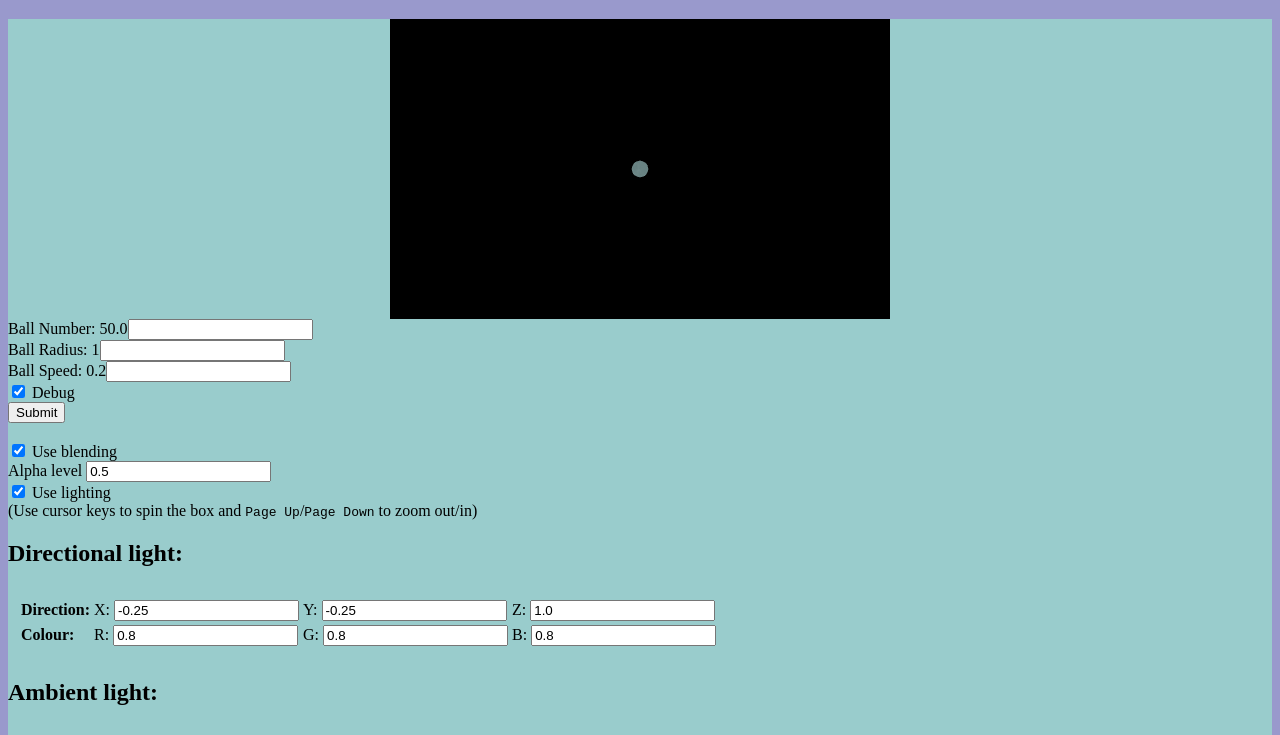
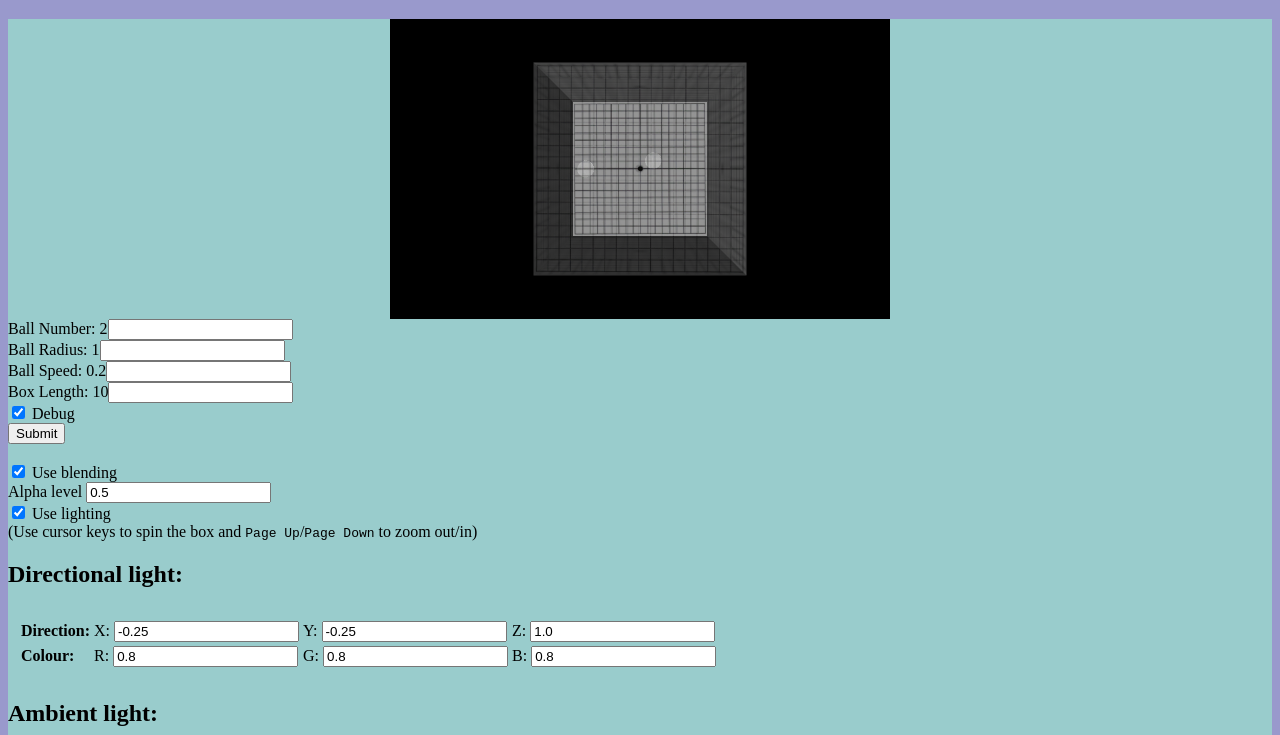
Before and after one commit to cdaniels/Collision-Simulation, a plain HTML site: page WebGL collisions/project.html in a window 1280 px wide. Shown: the part 61-796 px from the top of the page. Drawn offline with nearby package versions, Linux system fonts and the light colour scheme; animation ran at ten frames a second; files whose address does not match are found by name.

Commit message:
modified collision detection and added box length form to html

```diff
--- a/WebGL collisions/objects.js
+++ b/WebGL collisions/objects.js
@@ -16,26 +16,24 @@ function getRandomArbitary (min, max) {
     return Math.random() * (max - min) + min;
 }
 
-function initWorldObjects(particle_num) {
+function initWorldObjects() {
 	var ball_num =  $("#ball_number").html();
-	//var ball_num = particle_num;
-
-	//var ball_num = 20;
-	var pRange = 4.0;
-	//var vRange = 0.5;
-	//var speed = 0.2;
-	//var speed =  $("#ball_speed").html();
+	var bound = $("#box_length").html();
+	var pRange = bound;
 	var vRange = $("#ball_speed").html();
-	console.log(vRange);
+	console.log("box_length is: " + bound);
+	console.log("pRange is: " + pRange);
+	console.log("vRange is: " + vRange);
 	if(document.getElementById("debug").checked){
 		// special debug mode for testing collision between two balls
 		ball_num = 2;
+		$("#ball_number").html(ball_num);
 		var V1 = vec3.fromValues(0,0,0);
 		var V2 = vec3.fromValues(0,0,0);
 		posV.push(V1);
 		velV.push(V2);
-		var V1 = vec3.fromValues(1,1,0);
-		var V2 = vec3.fromValues(-0.2,0,0);
+		var V1 = vec3.fromValues(5.0,1.0,0.0);
+		var V2 = vec3.fromValues(-vRange,0,0);
 		posV.push(V1);
 		velV.push(V2);
 	}else{
@@ -46,123 +44,100 @@ function initWorldObjects(particle_num) {
 			velV.push(V2);
 		}
 	}
-
-
-
-	/*var numStars = 50;
-
-	for (var i=0; i < numStars; i++) {
-	  stars.push(new Star((i / numStars) * 5.0, i / numStars));
-	}*/
 }
 
 function processCollisions(index){
-
 	i = index;
 
 	//increment position by velocity vector
-	//posV[i] = V3.add(posV[i],velV[i]);
-	//var old_posV = posV[i];
-	//var new_posV = vec3.create();
 	vec3.add(posV[i],velV[i]);
-	//posV[i] = new_posV;
-	//posV[i][0] += velV[i][0];
-	//posV[i][1] += velV[i][1];
-	//posV[i][2] += velV[i][2];
+
+	iPos = vec3.clone(posV[i]);
+	iVel = vec3.clone(velV[i]);
 
 	// collision detection
-	var bound = box_length;
-	//var radius = ball_radius;
+	var bound = $("#box_length").html();
+	var pRange = bound;
 	var radius =  $("#ball_radius").html();
+	//console.log("radius is: " + radius);
 	var ball_num =  $("#ball_number").html();
-	//GLfloat radius = test_ball.getRadius();
+	//console.log("radius is: " + radius);
+	//console.log("box_length is: " + bound);
 	//console.log(posV[i].e(1));
-	if ((posV[i][0] - radius <= -bound)||(posV[i][0]  + radius >= bound)){
+	//if (((posV[i][0] - radius <= -bound)&&(velV[i][0]<=0))||((posV[i][0]  + radius >= bound)&&(velV[i][0]>=0))){
+	//	velV[i][0] *= -1;
+	//}if (((posV[i][1] - radius <= -bound)&&(velV[i][1]<=0))||((posV[i][1] + radius >= bound)&&(velV[i][1]>=0))){
+	//	velV[i][1] *= -1;
+	//}if (((posV[i][2] - radius <= -bound)&&(velV[i][2]<=0))||((posV[i][2] + radius >= bound)&&(velV[i][2]>=0))){
+	//	velV[i][2] *= -1;
+	//}
+	if (((iPos[0] - radius <= -bound)&&(iVel[0]<=0))||((iPos[0]  + radius >= bound)&&(iVel[0]>=0))){
 		velV[i][0] *= -1;
-	}if ((posV[i][1] - radius <= -bound)||(posV[i][1] + radius >= bound)){
+	}if (((iPos[1] - radius <= -bound)&&(iVel[1]<=0))||((iPos[1] + radius >= bound)&&(iVel[1]>=0))){
 		velV[i][1] *= -1;
-	}if ((posV[i][2] - radius <= -bound)||(posV[i][2] + radius >= bound)){
+	}if (((iPos[2] - radius <= -bound)&&(iVel[2]<=0))||((iPos[2] + radius >= bound)&&(iVel[2]>=0))){
 		velV[i][2] *= -1;
 	}
 
+
 	for (var j=0;j<ball_num;j++){
-			iPos = vec3.clone(posV[i]);
+			//iPos = vec3.clone(posV[i]);
 			jPos = vec3.clone(posV[j]);
-			iVel = vec3.clone(velV[i]);
+			//iVel = vec3.clone(velV[i]);
 			jVel = vec3.clone(velV[j]);
+			//iPos = posV[i];
+			//jPos = posV[j];
+			//iVel = velV[i];
+			//jVel = velV[j];
 			if(i!=j){
-				var seperation = vec3.create();
-				vec3.distance(seperation,iPos,jPos);
+				//var seperation = vec3.create();
+				//vec3.distance(seperation,iPos,jPos);
+				var seperation = vec3.distance(iPos,jPos);
+				//console.log("seperation is: " + seperation);
 				var displacement = vec3.create();
 				var netVelocity = vec3.create();
 				vec3.subtract(displacement,iPos,jPos);
 				vec3.subtract(netVelocity,iVel,jVel);
 
+				// only collide balls headed toward one another
 				//if(vec3.dot(netVelocity,displacement)<0){
-					// get j mass
-					//GLfloat jMass;
-					//#collision vector
-					//glm::vec3 collisionV = pos_Vectors[i] - pos_Vectors[j];
-					//glm::vec3 ncollisionV = collisionV/glm::normalize(collisionV);
 					if (seperation <= 2 * radius){
 						//#collision vector
-							var collisionV = vec3.create();
+						//console.log("Collision!");
+						/*var collisionV = vec3.create();
 						vec3.subtract(collisionV,iPos,jPos);
-							//ncollisionV = collisionV.toUnitVector();
 						var ncollisionV = vec3.create();
 						vec3.normalize(ncollisionV,collisionV);
 
-
-							//glm::vec3 ncollisionV = normalize(collisionV);
 						iInit = vec3.dot(iVel,ncollisionV);
 						jInit = vec3.dot(jVel,ncollisionV);
 
-							//set masses
-							//GLfloat iMass = mass_array[i];
-							//GLfloat jMass = mass_array[j];
+						//#elastic collision
+						var iFin = jInit;
+						var jFin = iInit;
+						var iDiff = iFin - iInit;
+						var jDiff = jFin - jInit;
+						var iProj = vec3.create();
+						var jProj = vec3.create();
+						//glm::vec3 iProj = ncollisionV * iDiff ;
+						//glm::vec3 jProj = ncollisionV * jDiff;
+						vec3.multiply(iProj,ncollisionV,vec3.fromValues(iDiff,iDiff,iDiff));
+						vec3.multiply(jProj,ncollisionV,vec3.fromValues(jDiff,jDiff,jDiff));
+						var new_veli = vec3.create();
+						var new_velj = vec3.create();
+						//new_veli = vel_Vectors[i] + iProj;
+						//new_velj = vel_Vectors[j] + jProj;
+						vec3.add(new_veli,iVel,iProj);
+						vec3.add(new_velj,jVel,jProj);
+						velV[i] = new_veli;
+						velV[j] = new_velj;*/
 
-							//mass differences and sum
-							//GLfloat mDiffi = iMass - jMass;
-							//GLfloat mDiffj = jMass - iMass;
-							//GLfloat mSum = iMass + jMass;
-
-							///////////////////////////////////////
-							////////////momentum exchange//////////////////
-							//glm::vec3 new_veli = (vel_Vectors[i]*mDiffi + 2*jMass*vel_Vectors[j])/mSum;
-							//glm::vec3 new_velj = (vel_Vectors[j]*mDiffj + 2*iMass*vel_Vectors[i])/mSum;
 						new_veli = (velV[j]);
 						new_velj = (velV[i]);
 						velV[i] = new_veli;
 						velV[j] = new_velj;
-
-							// without mass //
-							/*iFin = jInit
-							jFin = iInit
-							iDiff = iFin - iInit
-							jDiff = jFin - jInit
-							var iProj = vec3.create();
-							var jProj = vec3.create();
-							var new_veli = vec3.create();
-							var new_velj = vec3.create();
-							vec3.multiply(iProj,ncollisionV,iDiff)
-							vec3.multiply(jProj,ncollisionV,jDiff)
-							vec3.add(new_veli,velV[i],iProj)
-							vec3.add(new_velj,velV[j],jProj)
-							velV[i] = new_veli;
-							velV[j] = new_velj;*/
-
-							//wait(0.2);
-							//collision_count += 1;
-						//}
 					}
 				//}
-				//#apply forces
-				//GLfloat g_constant = .0000007;
-				//GLfloat g_factor = g_constant / (seperation * seperation) ;
-				//glm::vec3 attraction =  g_factor * ncollisionV;
-				//acc_Vectors[i] += -attraction;
-				//acc_Vectors[j] += attraction;
-
 			}
 		}
 
--- a/WebGL collisions/project.html
+++ b/WebGL collisions/project.html
@@ -7,9 +7,7 @@
 <link href="project.css" rel="stylesheet" type="text/css">
 <script src="http://code.jquery.com/jquery-latest.js"></script>
 <script type="text/javascript" src="glMatrix-0.9.5.min.js"></script>
-<script type="text/javascript" src="mjs.js"></script>
 <script type="text/javascript" src="webgl-utils.js"></script>
-<script src="http://www.html5canvastutorials.com/libraries/Three.js"></script>
 <script id="shader-fs" type="x-shader/x-fragment">
   precision mediump float;
 
@@ -85,6 +83,7 @@
         	Ball Number: <span id=ball_number>50.0</span><input type="text" name="ball_number"><br/>
             Ball Radius: <span id=ball_radius>1</span><input type="text" name="ball_radius"><br/>
 			Ball Speed: <span id=ball_speed>0.2</span><input type="text" name="ball_speed"><br/>
+			Box Length: <span id=box_length>10</span><input type="text" name="box_length"><br/>
 			<input type="checkbox" id="debug" checked  "/> Debug<br/>
             <input type="button" value="Submit" onClick="inputSettings(this.form)">
         </form>
@@ -140,6 +139,7 @@ function inputSettings(form){
 	$("#ball_number").html(form.ball_number.value);
 	$("#ball_radius").html(form.ball_radius.value);
 	$("#ball_speed").html(form.ball_speed.value);
+	$("#box_length").html(form.box_length.value);
 	console.log("sucess!");
 	posV = [];
 	velV = [];
--- a/WebGL collisions/project.js
+++ b/WebGL collisions/project.js
@@ -125,21 +125,16 @@ function drawScene() {
 		);
 	}
 
+	//drawBox();
 	var ball_num =  $("#ball_number").html();
 	for(var i=0;i<ball_num;i++){
 		//var pos = [0.0,0.0,0.0];
 		drawSphere(posV[i]);
 		processCollisions(i);
 	}
+	drawBox();
 
-	//stars
-	/*var twinkle = document.getElementById("twinkle").checked;
-	for (var i in stars) {
-		stars[i].draw(tilt, spin, twinkle);
-		spin += 0.1;
-    }*/
 
-	drawBox();
 }
 
 function drawSphere(posV){
@@ -193,7 +188,6 @@ function drawBox(){
 		mat4.rotate(mvMatrix, degToRad(yRot), [0, 1, 0]);
 		mat4.multiply(mvMatrix, moonRotationMatrix);
 
-		//mat4.rotate(mvMatrix, degToRad(zRot), [0, 0, 1]);
 
 		//bind position buffer
 		gl.bindBuffer(gl.ARRAY_BUFFER, cubeVertexPositionBuffer);
@@ -253,13 +247,12 @@ function tick() {
 
 function webGLStart() {
 	var canvas = document.getElementById("mycanvas");
-	var ball_num =  $("#ball_number").html();
 	//console.log(ball_num);
 	initGL(canvas);
 	initShaders();
 	initBuffers();
 	initTexture();
-	initWorldObjects(ball_num);
+	initWorldObjects();
 
 	gl.clearColor(0.0, 0.0, 0.0, 1.0);
 	gl.enable(gl.DEPTH_TEST);
```
Lines whose indentation alone changed are shown as unchanged.
